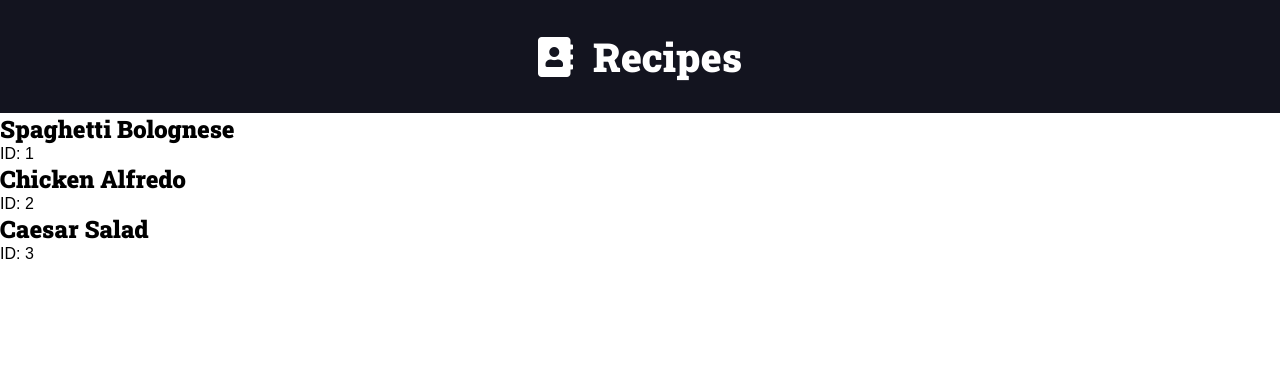
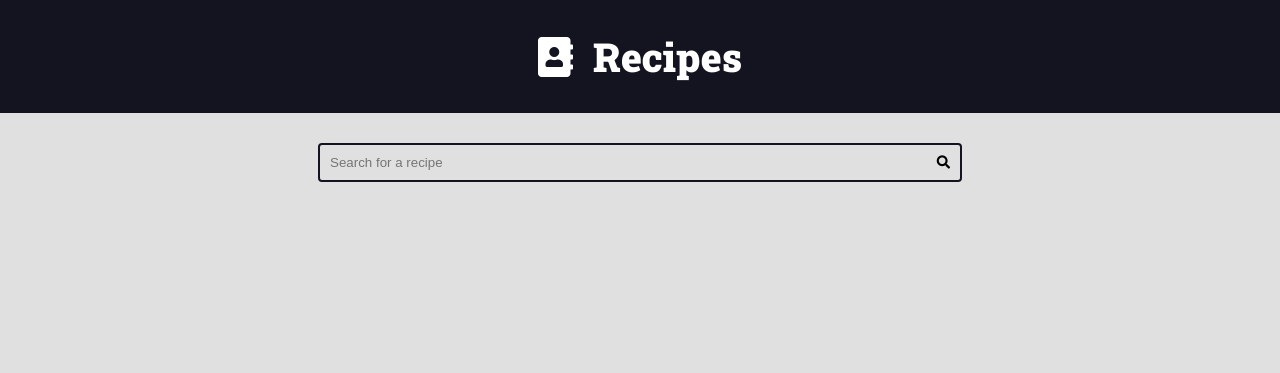
Before and after one commit to Jhonatanmizu/recipes-manager, a Django app: page / in a window 1280 px wide. Shown: the top 373 px of the page. Run offline with Django 5.2, Linux system fonts and the light colour scheme.

Commit message:
feat: create search input

```diff
--- a/recipes/templates/recipes/pages/index.html
+++ b/recipes/templates/recipes/pages/index.html
@@ -1,23 +1,23 @@
-<!doctype html>
+<!DOCTYPE html>
 <html lang="en">
-    {% include 'recipes/partials/_head.html' %}
-    <body>
-        <header class="main-header-container">
-            <div class="main-header container">
-                <h1>
-                    <a href="/" class="main-logo">
-                        <i class="fas fa-address-book main-logo-icon"></i>
-                        <span class="main-logo-text"> Recipes </span>
-                    </a>
-                </h1>
-            </div>
-        </header>
-
-        {% for recipe in recipes %}
-        <div>
-            <h2>{{ recipe.name }}</h2>
-            <p>ID: {{ recipe.id }}</p>
-        </div>
-        {% endfor %}
-    </body>
+  {% include 'recipes/partials/_head.html' %}
+  <body>
+    {% include 'recipes/partials/_header.html' %}
+    <div class="search-container">
+      <div class="container">
+        <form class="search-form" action="">
+          <input
+            type="text"
+            name="search"
+            id="search"
+            placeholder="Search for a recipe"
+            class="search-input"
+          />
+          <button type="submit" class="search-button">
+            <i class="fas fa-search"></i>
+          </button>
+        </form>
+      </div>
+    </div>
+  </body>
 </html>
--- a/recipes/templates/recipes/partials/_head.html
+++ b/recipes/templates/recipes/partials/_head.html
@@ -84,6 +84,7 @@
         body {
             font-size: 1.6rem;
             font-family: var(--font-primary);
+            background-color: var(--color-gray-1);
         }
 
         h1,
@@ -120,6 +121,48 @@
         .main-logo-icon {
             margin-right: 2rem;
         }
+         .search-form {
+            border: .2rem solid var(--color-primary-dark);
+            max-width: 64rem;
+            margin: 0 auto;
+            border-radius: .4rem;
+            position: relative;
+            transition: all 300ms ease-in-out;
+        }
+
+        .search-input,
+        .search-button {
+            border: none;
+            background: none;
+            outline: none;
+            padding: 1rem;
+            transition: all 300ms ease-in-out;
+        }
+
+        .search-input {
+            width: 100%;
+            padding-right: 3rem;
+        }
+
+        .search-button {
+            position: absolute;
+            top: 0;
+            right: 0;
+        }
+
+        .search-button:focus {
+            outline: 1px solid var(--color-primary);
+            background: rgba(0, 0, 0, .05)
+        }
+
+        .search-form:focus-within {
+            border-color: var(--color-primary);
+            background: var(--color-white);
+        }
+
+        .search-form:focus-within .search-button {
+            color: var(--color-primary);
+        }
     </style>
     <title>Recipes</title>
 </head>
--- a/recipes/templates/recipes/partials/_header.html
+++ b/recipes/templates/recipes/partials/_header.html
@@ -0,0 +1,10 @@
+<header class="main-header-container">
+    <div class="main-header container">
+        <h1>
+            <a href="/" class="main-logo">
+                <i class="fas fa-address-book main-logo-icon"></i>
+                <span class="main-logo-text"> Recipes </span>
+            </a>
+        </h1>
+    </div>
+</header>
```
